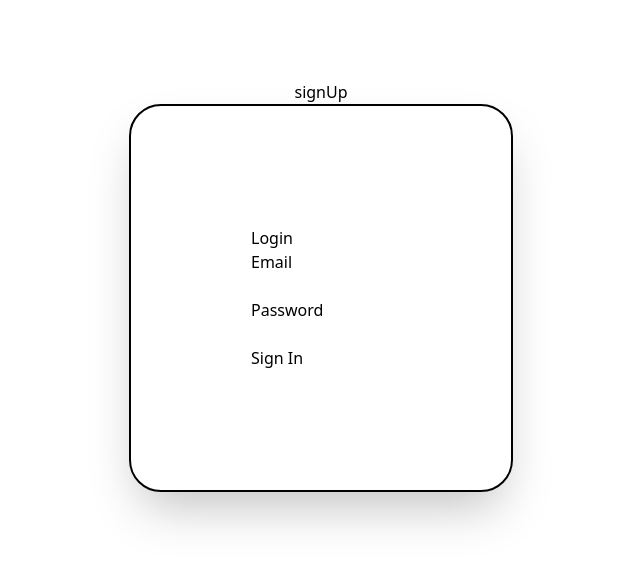
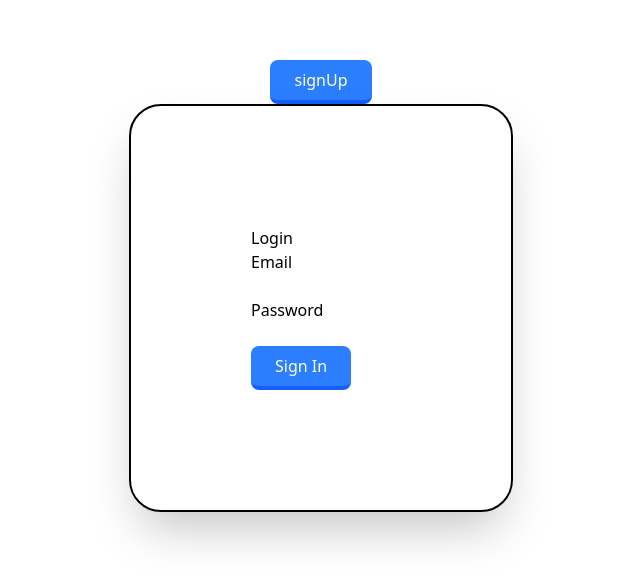
Before and after one commit to duanegero/Matrix-React-App, a React (Vite) app: page / in a window 1280 px wide. Shown: the part 114-698 px from the top of the page, without its empty margins (319-959 px from the left). Built offline with nearby package versions, Linux system fonts and the light colour scheme; no server answers.

Commit message:
adding button styles to buttons on page

```diff
--- a/src/Components/Details Page/Helpers/navigateDetailsPage.jsx
+++ b/src/Components/Details Page/Helpers/navigateDetailsPage.jsx
@@ -1,5 +1,8 @@
+//function used to navigate pages
 const navigateDetailsPage = (studentId, navigate) => {
+  //url to naviage to
   navigate(`/details?id=${studentId}`);
 };
 
+//export to use elsewhere
 export default navigateDetailsPage;
--- a/src/Components/Details Page/details-form.jsx
+++ b/src/Components/Details Page/details-form.jsx
@@ -5,8 +5,8 @@ import { supabase } from "../../supabaseClient";
 
 //import helpers
 import submitUserDetails from "./Helpers/submitUserDetails";
-
 import navigateProfilePage from "../Profile Page/Helpers/navigateProfilePage";
+import buttonStyle from "../Styles/buttonStyle";
 
 export default function DetailsForm() {
   //state variables to handle user data
@@ -37,6 +37,7 @@ export default function DetailsForm() {
         return;
       }
     };
+    //call function
     checkSession();
   }, [studentId, navigate]);
 
@@ -61,7 +62,10 @@ export default function DetailsForm() {
 
   return (
     <div>
-      <button onClick={() => navigateProfilePage(studentId, navigate)}>
+      <button
+        className={buttonStyle()}
+        onClick={() => navigateProfilePage(studentId, navigate)}
+      >
         Profile Page
       </button>
       <form onSubmit={handleSubmit}>
@@ -89,7 +93,9 @@ export default function DetailsForm() {
           value={githubUrl}
           onChange={(e) => setGithubUrl(e.target.value)}
         ></input>
-        <button type="submit">Submit</button>
+        <button className={buttonStyle()} type="submit">
+          Submit
+        </button>
       </form>
     </div>
   );
--- a/src/Components/Details Page/details-pic.jsx
+++ b/src/Components/Details Page/details-pic.jsx
@@ -3,6 +3,7 @@ import { useState } from "react";
 import { useLocation } from "react-router-dom";
 
 import submitPicture from "./Helpers/submitPicture";
+import buttonStyle from "../Styles/buttonStyle";
 
 export default function DetailsPic() {
   //state variables yo handle image upload
@@ -53,7 +54,9 @@ export default function DetailsPic() {
       <form onSubmit={handleSubmit}>
         <label>Upload Profile Picture</label>
         <input type="file" name="image" onChange={handleFileChange}></input>
-        <button type="submit">Submit</button>
+        <button className={buttonStyle()} type="submit">
+          Upload
+        </button>
       </form>
     </div>
   );
--- a/src/Components/Login Page/login-form.jsx
+++ b/src/Components/Login Page/login-form.jsx
@@ -6,6 +6,7 @@ import { supabase } from "../../supabaseClient";
 //importing helper function
 import submitUserLogin from "./Helpers/submitUserLogin";
 import navigateSignUpPage from "../SignUp Page/Helpers/navigateSignUpPage";
+import buttonStyle from "../Styles/buttonStyle";
 
 //defining function
 export default function LoginForm() {
@@ -40,7 +41,12 @@ export default function LoginForm() {
 
   return (
     <div className="flex flex-col justify-center items-center h-screen w-screen">
-      <button onClick={() => navigateSignUpPage(navigate)}>signUp</button>
+      <button
+        className={buttonStyle()}
+        onClick={() => navigateSignUpPage(navigate)}
+      >
+        signUp
+      </button>
       <form
         onSubmit={handleSubmit}
         className="relative w-96 border-2 rounded-4xl shadow-2xl p-30 "
@@ -62,7 +68,9 @@ export default function LoginForm() {
             onChange={(e) => setPassword(e.target.value)}
           ></input>
         </div>
-        <button type="submit">Sign In</button>
+        <button className={buttonStyle()} type="submit">
+          Sign In
+        </button>
       </form>
     </div>
   );
--- a/src/Components/Profile Page/Helpers/fetchUserDetails.jsx
+++ b/src/Components/Profile Page/Helpers/fetchUserDetails.jsx
@@ -32,12 +32,14 @@ const fetchUserDetails = async (
     setProfilePic(details.profile_pic_url || "");
   }
 
+  //variables to handle suapa base query
   const { data: profile, error: profileError } = await supabase
     .from("Students_Profile")
     .select("*")
     .eq("id", studentId)
     .single();
 
+  //if error log for user, else set states with whats returned
   if (profileError) {
     console.error("Error fetching user profile", profileError.message);
   } else if (profile) {
--- a/src/Components/Profile Page/Helpers/navigateProfilePage.jsx
+++ b/src/Components/Profile Page/Helpers/navigateProfilePage.jsx
@@ -1,5 +1,8 @@
+//function to navigate in app
 const navigateProfilePage = (studentId, navigate) => {
+  //url to navigate to
   navigate(`/profile?id=${studentId}`);
 };
 
+//export to use else where
 export default navigateProfilePage;
--- a/src/Components/Profile Page/profile-card.jsx
+++ b/src/Components/Profile Page/profile-card.jsx
@@ -7,6 +7,7 @@ import fetchUserDetails from "./Helpers/fetchUserDetails";
 import navigateDetailsPage from "../Details Page/Helpers/navigateDetailsPage";
 import handleLogout from "../handleLogout";
 import { supabase } from "../../supabaseClient";
+import buttonStyle from "../Styles/buttonStyle";
 
 export default function ProfileCard() {
   //state variables to handle user data
@@ -84,10 +85,15 @@ export default function ProfileCard() {
           {githubUrl}
         </a>
       </p>
-      <button onClick={() => navigateDetailsPage(studentId, navigate)}>
+      <button
+        className={buttonStyle()}
+        onClick={() => navigateDetailsPage(studentId, navigate)}
+      >
         Update
       </button>
-      <button onClick={() => handleLogout(navigate)}>Logout</button>
+      <button className={buttonStyle()} onClick={() => handleLogout(navigate)}>
+        Logout
+      </button>
     </div>
   );
 }
--- a/src/Components/SignUp Page/Helpers/navigateSignUpPage.jsx
+++ b/src/Components/SignUp Page/Helpers/navigateSignUpPage.jsx
@@ -1,5 +1,7 @@
+//function used to navigate pages
 const navigateSignUpPage = (navigate) => {
+  //url to naviage to
   navigate("/signup");
 };
-
+//export to use elsewhere
 export default navigateSignUpPage;
--- a/src/Components/SignUp Page/signUp-form.jsx
+++ b/src/Components/SignUp Page/signUp-form.jsx
@@ -4,6 +4,7 @@ import { useNavigate } from "react-router-dom";
 
 //import helper function
 import submitUserSignUp from "./Helpers/submitUserSignUp";
+import buttonStyle from "../Styles/buttonStyle";
 
 export default function SignUpForm() {
   //state variable to handle user input
@@ -70,7 +71,9 @@ export default function SignUpForm() {
           type="date"
           required
         ></input>
-        <button type="submit">Sign Up</button>
+        <button className={buttonStyle()} type="submit">
+          Sign Up
+        </button>
       </form>
     </div>
   );
--- /dev/null
+++ b/src/Components/Styles/buttonStyle.jsx
@@ -0,0 +1,5 @@
+const buttonStyle = () => {
+  return " cursor-pointer transition-all bg-blue-500 text-white px-6 py-2 rounded-lg border-blue-600 border-b-[4px] hover:brightness-110 hover:scale-105 hover:border-b-[6px] active:border-b-[2px] active:brightness-90 active:translate-y-[2px]";
+};
+
+export default buttonStyle;
```
